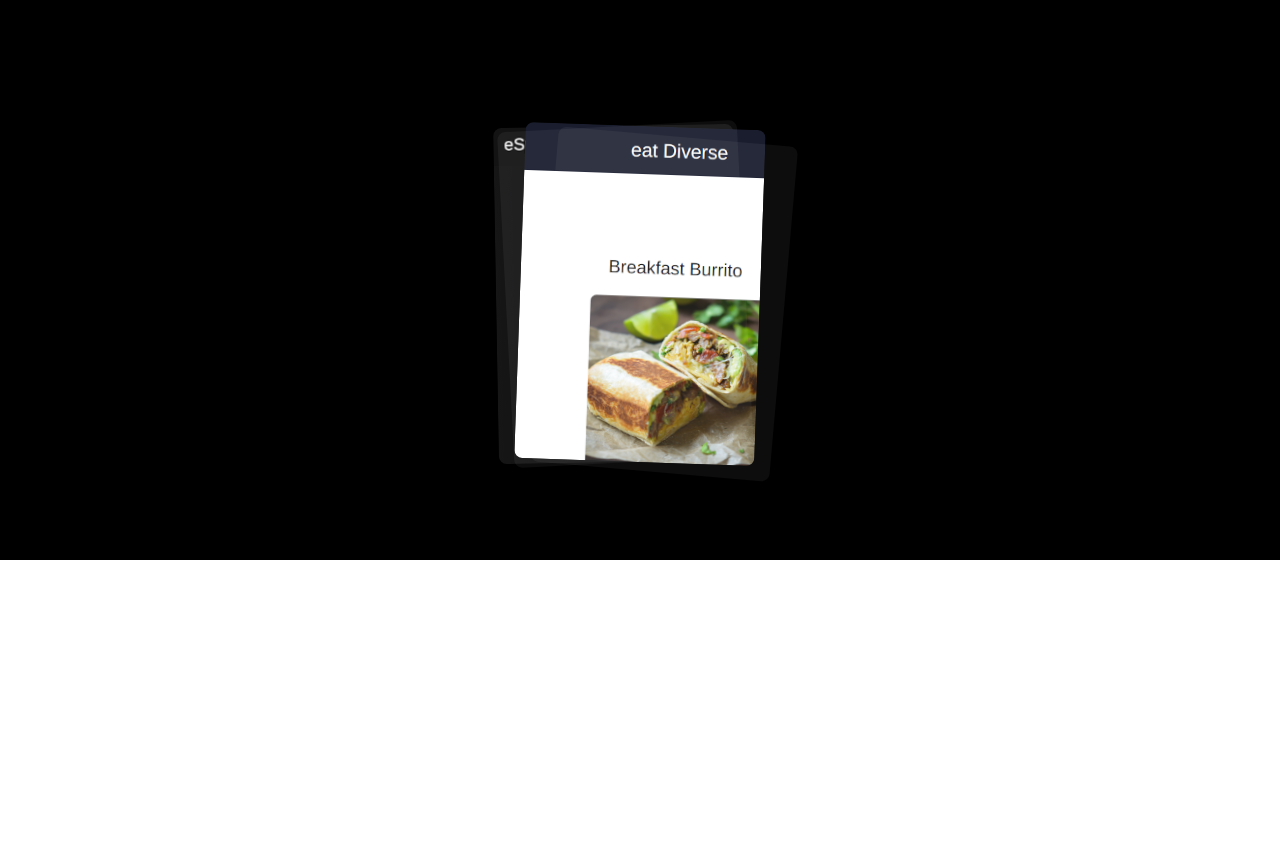
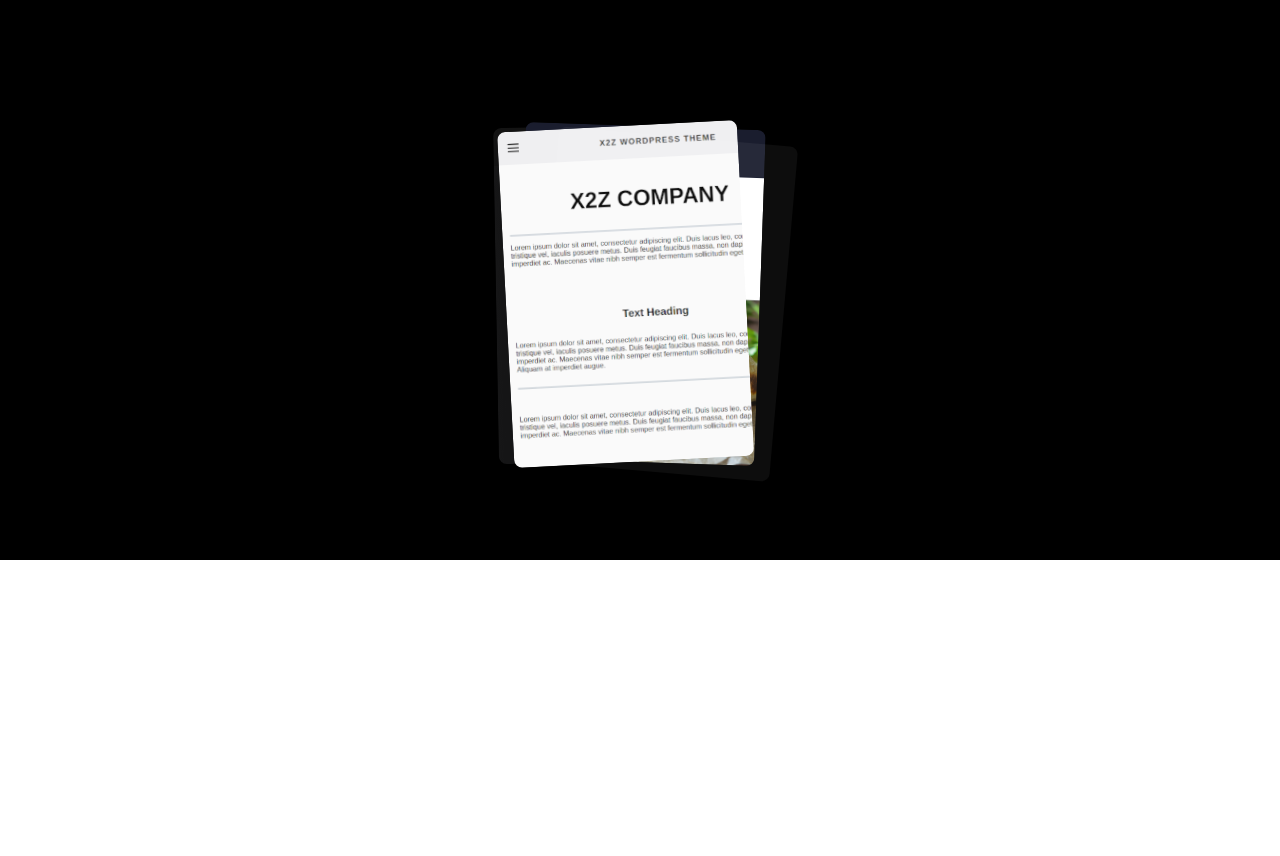
Before and after one commit to tob-ss/portfolio, a website: page index.html in a window 1280 px wide. Shown: the part 1120-1976 px from the top of the page. Drawn offline with nearby package versions, Linux system fonts and the light colour scheme.

Commit message:
Major: Added X2Z wordpress theme project to projects

```diff
--- a/index.html
+++ b/index.html
@@ -68,7 +68,7 @@
                         <a class="cover-link" href="https://tob-ss.github.io/simple-shopping-cart/"></a>
                     </div>
                     <div class="big-card">
-
+                        <a class="cover-link" href="https://tobaodumosu.com/portfolio/project1"></a>
                     </div>
                     <div class="big-card">
 
--- a/styles.css
+++ b/styles.css
@@ -304,8 +304,8 @@ a.cover-link {
 }
 
 .big-card:nth-child(3) {
-
-    transform:translateX(-6%) rotate(-3deg)
+    transform:translateX(-6%) rotate(-3deg);
+    background-image: url("images/x2z.png")
 }
 
 .big-card:nth-child(4) {
```
Also changed, not shown: images/x2z.png (added).
